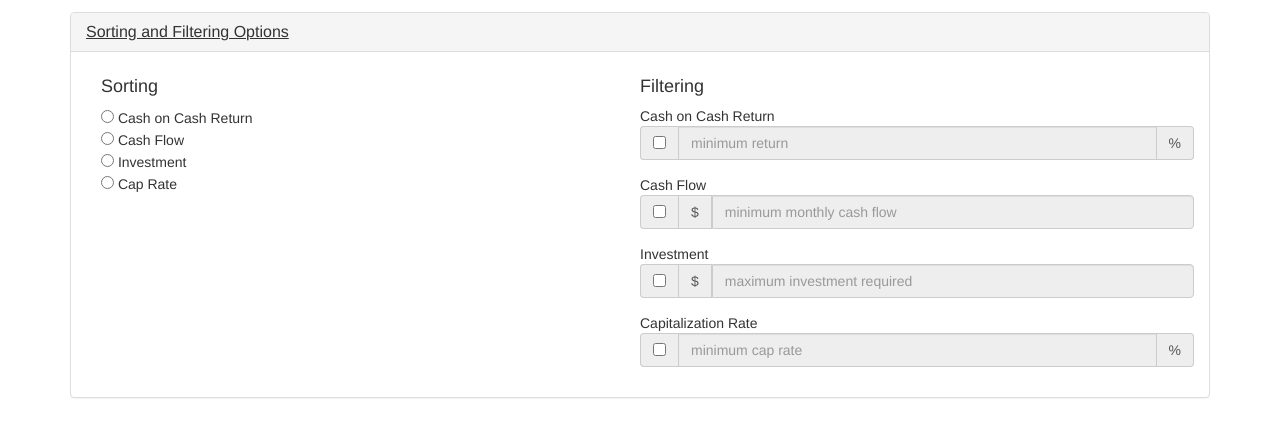
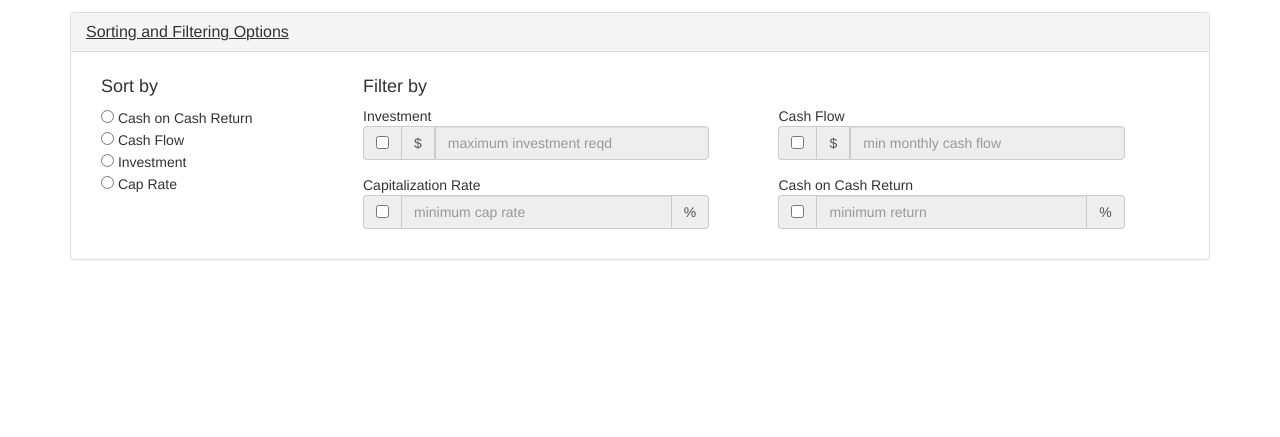
Before and after one commit to shafeen/RealEstateNapkinCalculator, a plain HTML site: page AngularNapkinCalculator/index.html at #!/compare in a window 1280 px wide. Both pictures are taken after a click on the button "Sorting and Filtering Options". Shown: the part 53-490 px from the top of the page. Drawn offline with nearby package versions, Linux system fonts and the light colour scheme; some packages are replaced by stand-ins of ours.

Commit message:
updated AngularNapkinCalculator: updated "compare" view sorting/filtering

```diff
--- a/AngularNapkinCalculator/compare/compare.html
+++ b/AngularNapkinCalculator/compare/compare.html
@@ -13,8 +13,8 @@
                 <div id="sortFilterOptions" class="panel-collapse collapse " role="tabpanel" aria-labelledby="headingOne">
                     <div class="panel-body">
                         <div>
-                            <div class="col-md-6">
-                                <h4>Sorting</h4>
+                            <div class="col-md-3">
+                                <h4>Sort by</h4>
                                 <form action="">
                                     <input type="radio" aria-label="..." name="sorting" value="Cash on Cash Return">
                                     Cash on Cash Return <br/>
@@ -26,58 +26,67 @@
                                     Cap Rate <br/>
                                 </form>
                             </div>
-                            <div class="col-md-6">
-                                <div class="row"><h4>Filtering</h4></div>
+                            <div class="col-md-9">
+                                <div class="row"><h4>Filter by</h4></div>
                                 <div class="row">
-                                    <div class="form-group ">Cash on Cash Return
-                                        <div class="input-group">
+                                    <div class="col-md-5">
+                                        <div class="row">
+                                            <div class="form-group ">Investment
+                                                <div class="input-group">
                                             <span class="input-group-addon">
                                                 <input type="checkbox" aria-label="...">
                                             </span>
-                                            <input type="number" class="form-control" placeholder="minimum return"
-                                                   ng-model="" disabled />
-                                            <div class="input-group-addon ">%</div>
+                                                    <div class="input-group-addon ">$</div>
+                                                    <input type="number" class="form-control"
+                                                           placeholder="maximum investment reqd"
+                                                           ng-model="" disabled />
+                                                </div>
+                                            </div>
                                         </div>
-                                    </div>
-                                </div>
-                                <div class="row">
-                                    <div class="form-group ">Cash Flow
-                                        <div class="input-group">
+                                        <div class="row">
+                                            <div class="form-group ">Capitalization Rate
+                                                <div class="input-group">
                                             <span class="input-group-addon">
                                                 <input type="checkbox" aria-label="...">
                                             </span>
-                                            <div class="input-group-addon ">$</div>
-                                            <input type="number" class="form-control"
-                                                   placeholder="minimum monthly cash flow"
-                                                   ng-model="" disabled />
+                                                    <input type="number" class="form-control" placeholder="minimum cap rate"
+                                                           ng-model="" disabled />
+                                                    <div class="input-group-addon ">%</div>
+                                                </div>
+                                            </div>
                                         </div>
                                     </div>
-                                </div>
-                                <div class="row">
-                                    <div class="form-group ">Investment
-                                        <div class="input-group">
+                                    <div class="col-md-5 col-md-offset-1">
+                                        <div class="row">
+                                            <div class="form-group ">Cash Flow
+                                                <div class="input-group">
                                             <span class="input-group-addon">
                                                 <input type="checkbox" aria-label="...">
                                             </span>
-                                            <div class="input-group-addon ">$</div>
-                                            <input type="number" class="form-control"
-                                                   placeholder="maximum investment required"
-                                                   ng-model="" disabled />
+                                                    <div class="input-group-addon ">$</div>
+                                                    <input type="number" class="form-control"
+                                                           placeholder="min monthly cash flow"
+                                                           ng-model="" disabled />
+                                                </div>
+                                            </div>
                                         </div>
-                                    </div>
-                                </div>
-                                <div class="row">
-                                    <div class="form-group ">Capitalization Rate
-                                        <div class="input-group">
+                                        <div class="row">
+                                            <div class="form-group ">Cash on Cash Return
+                                                <div class="input-group">
                                             <span class="input-group-addon">
                                                 <input type="checkbox" aria-label="...">
                                             </span>
-                                            <input type="number" class="form-control" placeholder="minimum cap rate"
-                                                   ng-model="" disabled />
-                                            <div class="input-group-addon ">%</div>
+                                                    <input type="number" class="form-control" placeholder="minimum return"
+                                                           ng-model="" disabled />
+                                                    <div class="input-group-addon ">%</div>
+                                                </div>
+                                            </div>
                                         </div>
                                     </div>
+
                                 </div>
+
+
                             </div>
                         </div>
 
```
